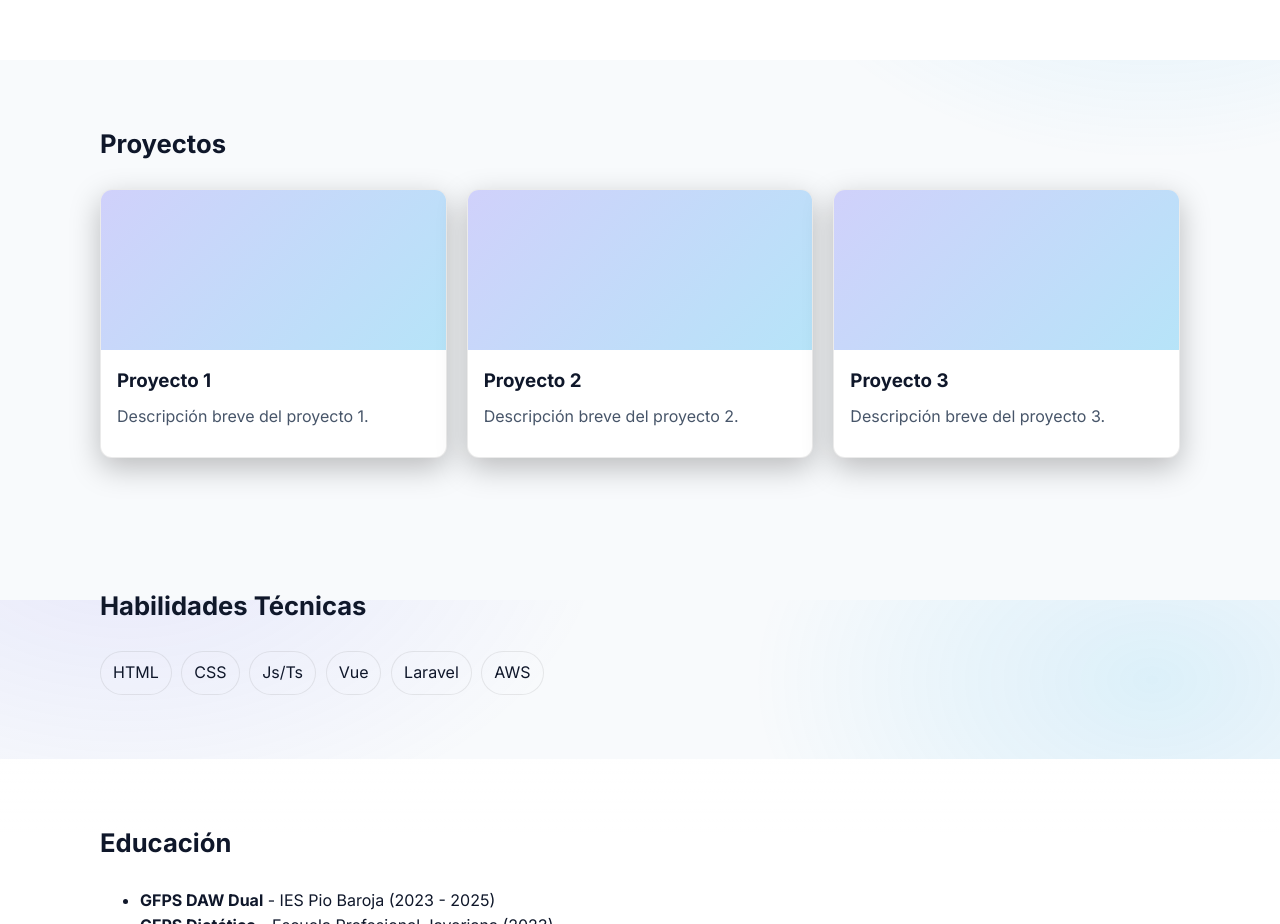
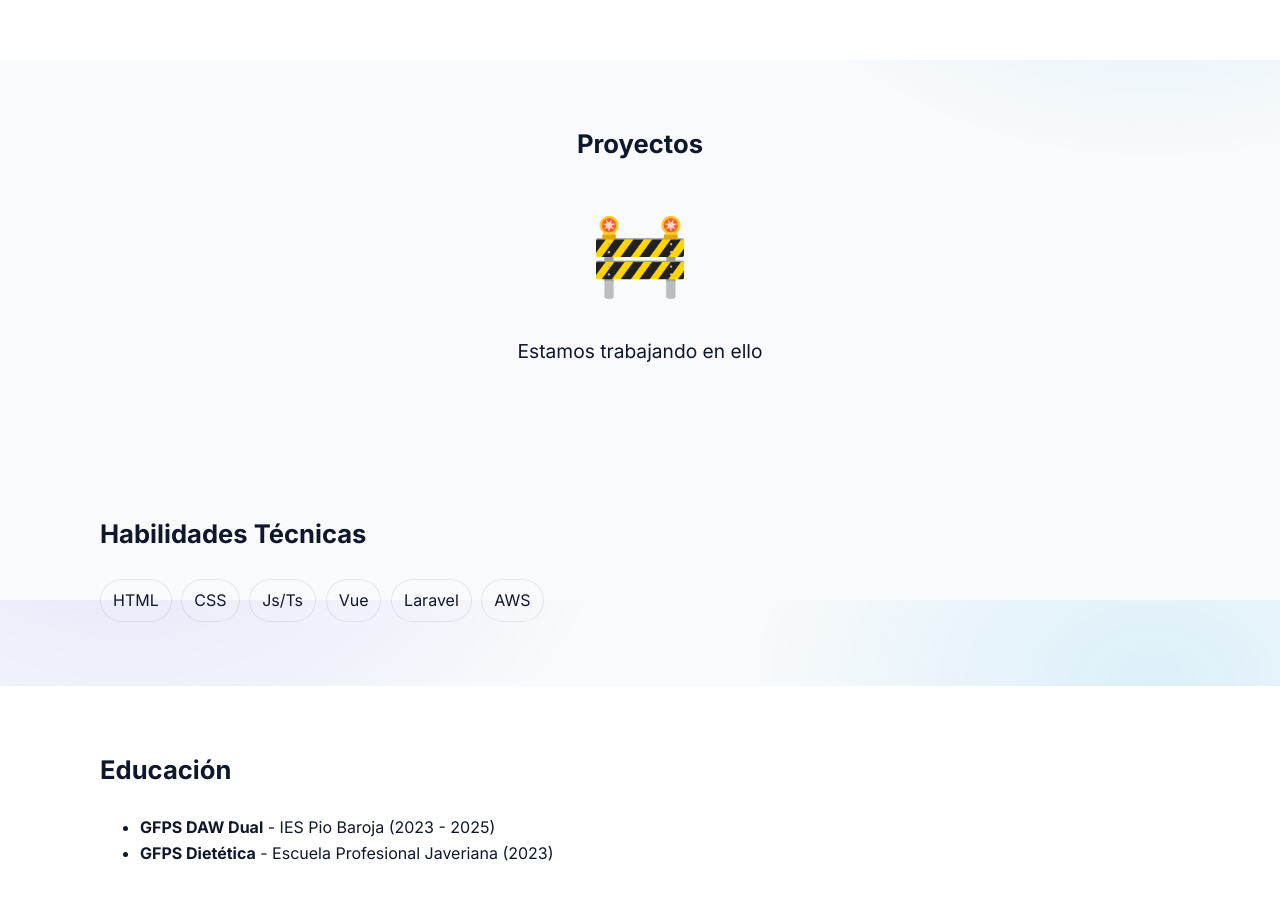
Before and after one commit to lpdadpl/lpdadpl.github.io, a plain HTML site: page index.html in a window 1280 px wide. Shown: the part 1800-2724 px from the top of the page. Drawn offline with Linux system fonts and the light colour scheme.

Commit message:
Actualizar sección de proyectos en index.html: centrar contenido y agregar mensaje de trabajo en progreso.

```diff
--- a/index.html
+++ b/index.html
@@ -108,31 +108,10 @@
 
         <!-- Nueva sección de proyectos -->
         <section id="projects" class="section">
-            <div class="container">
+            <div class="container" style="text-align:center;">
                 <h2 class="section-title">Proyectos</h2>
-                <div class="grid-3 cards">
-                    <article class="card">
-                        <div class="card-media" aria-hidden="true"></div>
-                        <div class="card-body">
-                            <h3>Proyecto 1</h3>
-                            <p>Descripción breve del proyecto 1.</p>
-                        </div>
-                    </article>
-                    <article class="card">
-                        <div class="card-media" aria-hidden="true"></div>
-                        <div class="card-body">
-                            <h3>Proyecto 2</h3>
-                            <p>Descripción breve del proyecto 2.</p>
-                        </div>
-                    </article>
-                    <article class="card">
-                        <div class="card-media" aria-hidden="true"></div>
-                        <div class="card-body">
-                            <h3>Proyecto 3</h3>
-                            <p>Descripción breve del proyecto 3.</p>
-                        </div>
-                    </article>
-                </div>
+                <div style="font-size:5rem; margin-bottom:1rem;" aria-hidden="true">🚧</div>
+                <p style="font-size:1.2rem;">Estamos trabajando en ello</p>
             </div>
         </section>
 
```
Also changed, not shown: proyectos.txt (added).
